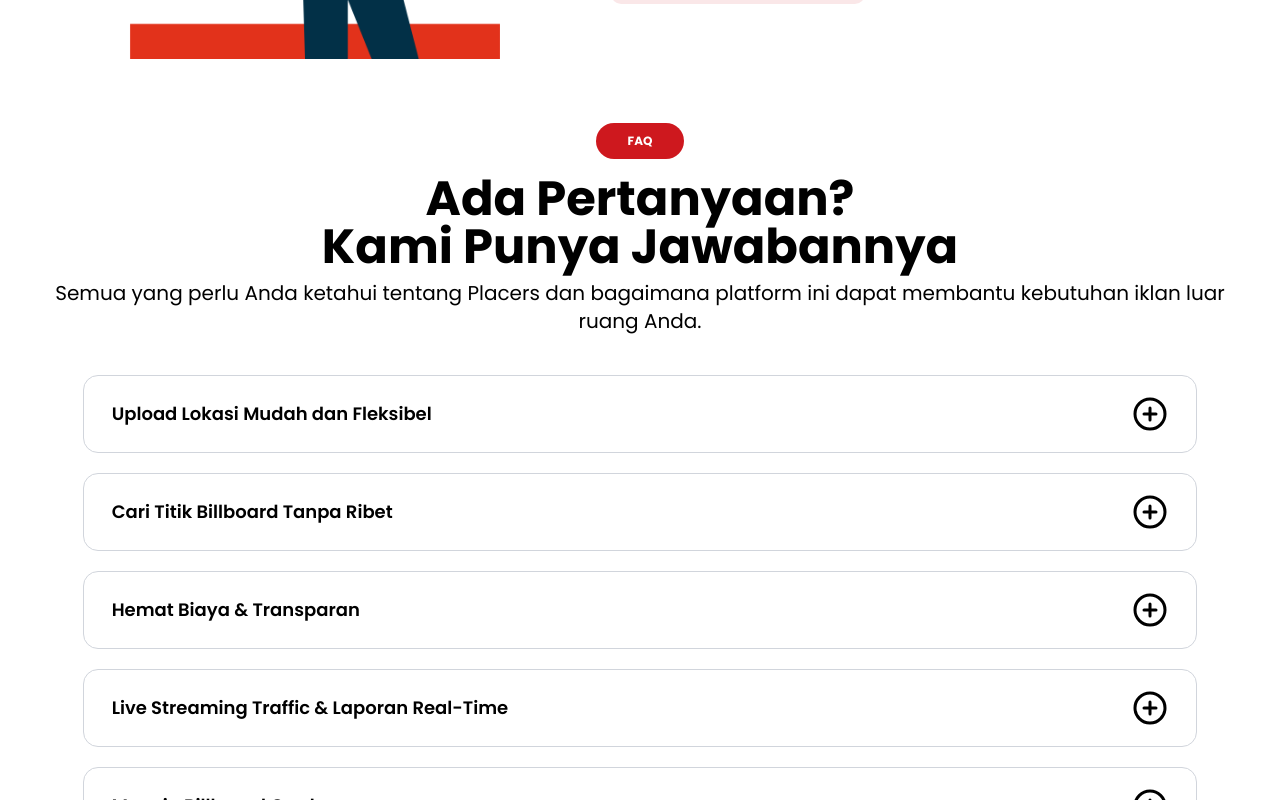
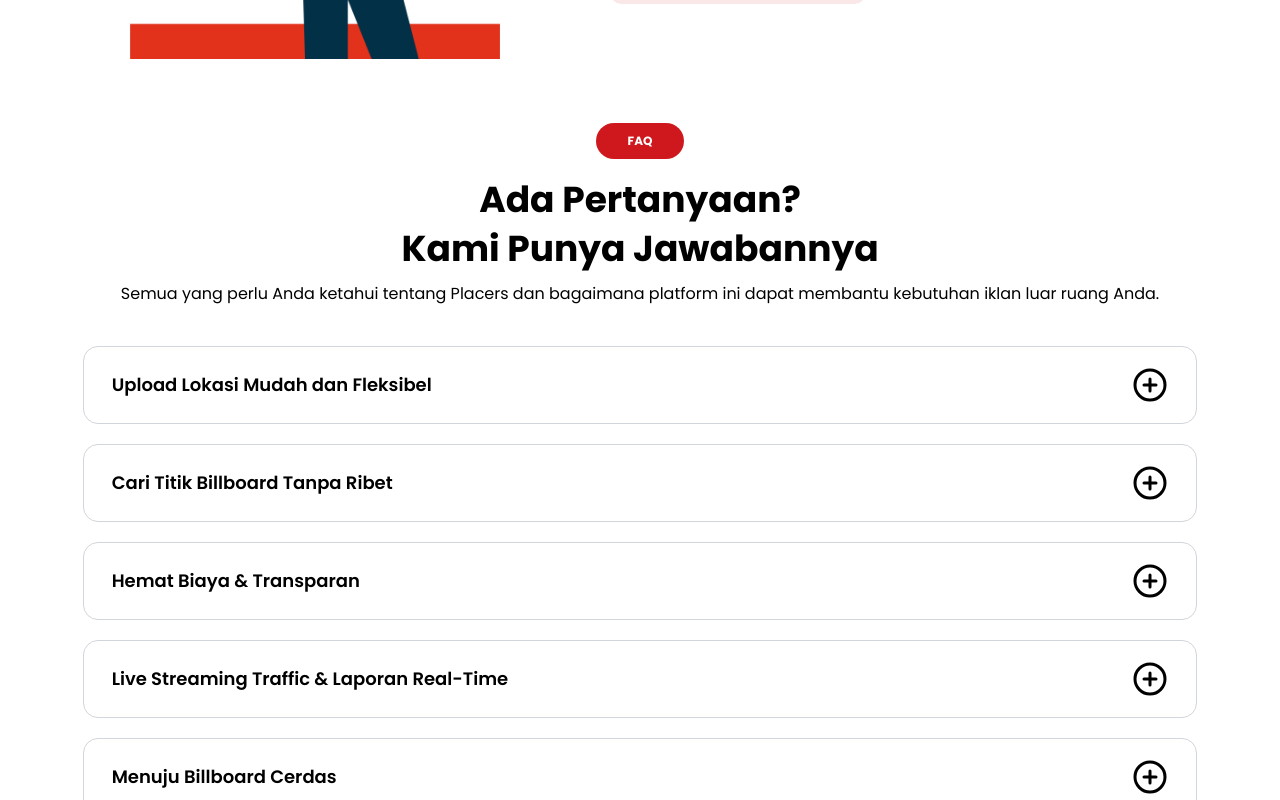
Before and after one commit to Utero-Interns/placers-website, a Next.js app: page / in a window 1280 px wide. Shown: the part 3100-3900 px from the top of the page. Built offline with nearby package versions, Linux system fonts and the light colour scheme; no server answers.

Commit message:
fix: refactor LandingFAQ component to manage expanded FAQ state and improve rendering of FAQ items

```diff
--- a/components/landingpage/LandingFAQ.tsx
+++ b/components/landingpage/LandingFAQ.tsx
@@ -5,15 +5,47 @@ import SectionTag from "./SectionTag";
 import FAQPoint from "./FAQPoint";
 
 export default function LandingFAQ() {
-     const [expanded, setExpanded] = useState(false);
+  // null artinya tidak ada FAQ yang terbuka
+  const [expandedIndex, setExpandedIndex] = useState<number | null>(null);
+
+  const faqs = [
+    {
+      question: "Upload Lokasi Mudah dan Fleksibel",
+      answer:
+        "Upload titik billboard bisa dilakukan di mana saja dan kapan saja, tanpa batasan wilayah atau waktu.",
+    },
+    {
+      question: "Cari Titik Billboard Tanpa Ribet",
+      answer:
+        "Dengan teknologi pencarian pintar, temukan lokasi billboard sesuai target audiens Anda dengan cepat dan akurat.",
+    },
+    {
+      question: "Hemat Biaya & Transparan",
+      answer:
+        "Proses transaksi langsung dengan pemilik titik lokasi atau penerima kuasa, tanpa perantara, membuat biaya lebih efisien dan transparan.",
+    },
+    {
+      question: "Live Streaming Traffic & Laporan Real-Time",
+      answer:
+        "Nikmati fasilitas pemantauan trafik live streaming dan akses laporan data akurat dan real-time untuk evaluasi efektivitas iklan Anda.",
+    },
+    {
+      question: "Menuju Billboard Cerdas",
+      answer:
+        "Terus berkembang menuju sistem billboard pintar dengan dukungan teknologi IoT (Internet of Things) dan AI (Artificial Intelligence).",
+    },
+    {
+      question: "Remote Monitoring Management (RMM)",
+      answer:
+        "Semua titik iklan dapat dipantau dan dikelola dari jarak jauh menggunakan sistem RMM, memastikan performa dan keandalan terus terjaga.",
+    },
+  ];
 
   return (
     <section
       id="faq"
       className="flex flex-col items-center justify-center bg-white w-full px-4 sm:px-6 lg:px-8
-                       mt-12 pb-12
-                       md:mt-16 md:pb-16
-                       2xl:mt-24 2xl:pb-24"
+                 mt-8 md:mt-12 lg:mt-16 pb-12 md:pb-16 lg:pb-20"
     >
       <SectionTag
         text="FAQ"
@@ -21,56 +53,37 @@ export default function LandingFAQ() {
         textColor="white"
       />
 
-            <h1 className="text-center font-bold text-black mt-4
-                           text-3xl
-                           md:text-4xl
-                           lg:text-5xl
-                           2xl:text-[64px] 2xl:mt-[5px]"
+      {/* Heading */}
+      <h1
+        className="text-center font-bold text-black mt-4
+                   text-xl sm:text-2xl md:text-3xl lg:text-4xl leading-snug"
       >
-                Ada Pertanyaan?<br/>Kami Punya Jawabannya
+        Ada Pertanyaan?<br />Kami Punya Jawabannya
       </h1>
 
-            <p className="text-center text-black mt-2
-                          text-base
-                          lg:text-lg
-                          xl:text-xl
-                          2xl:text-2xl 2xl:mt-[5px]"
+      {/* Description */}
+      <p
+        className="text-center text-black mt-2
+                   sm:text-sm md:text-base lg:text-base
+                   2xl:text-lg"
       >
-                Semua yang perlu Anda ketahui tentang Placers dan bagaimana platform ini dapat membantu kebutuhan iklan luar ruang Anda.
+        Semua yang perlu Anda ketahui tentang Placers dan bagaimana platform ini
+        dapat membantu kebutuhan iklan luar ruang Anda.
       </p>
 
+      {/* FAQ List */}
       <div className="w-11/12 space-y-4 md:space-y-5 2xl:space-y-6 mt-8 md:mt-10">
-
+        {faqs.map((faq, i) => (
           <FAQPoint
-                question="Upload Lokasi Mudah dan Fleksibel"
-                answer="Upload titik billboard bisa dilakukan di mana saja dan kapan saja, tanpa batasan wilayah atau waktu."
+            key={i}
+            question={faq.question}
+            answer={faq.answer}
+            expanded={expandedIndex === i}
+            onClick={() =>
+              setExpandedIndex(expandedIndex === i ? null : i)
+            }
           />
-
-                <FAQPoint
-                question="Cari Titik Billboard Tanpa Ribet"
-                answer="Dengan teknologi pencarian pintar, temukan lokasi billboard sesuai target audiens Anda dengan cepat dan akurat."
-                />
-
-                <FAQPoint
-                question="Hemat Biaya & Transparan"
-                answer="Proses transaksi langsung dengan pemilik titik lokasi atau penerima kuasa, tanpa perantara, membuat biaya lebih efisien dan transparan."
-                />
-
-                <FAQPoint
-                question="Live Streaming Traffic & Laporan Real-Time"
-                answer="Nikmati fasilitas pemantauan trafik live streaming dan akses laporan data akurat dan real-time untuk evaluasi efektivitas iklan Anda."
-                />
-
-                <FAQPoint
-                question="Menuju Billboard Cerdas"
-                answer="Terus berkembang menuju sistem billboard pintar dengan dukungan teknologi IoT (Internet of Things) dan AI (Artificial Intelligence)."
-                />
-
-                <FAQPoint
-                question="Remote Monitoring Management (RMM)"
-                answer="Semua titik iklan dapat dipantau dan dikelola dari jarak jauh menggunakan sistem RMM, memastikan performa dan keandalan terus terjaga."
-                />
-
+        ))}
       </div>
     </section>
   );
```
Lines whose indentation alone changed are shown as unchanged.
